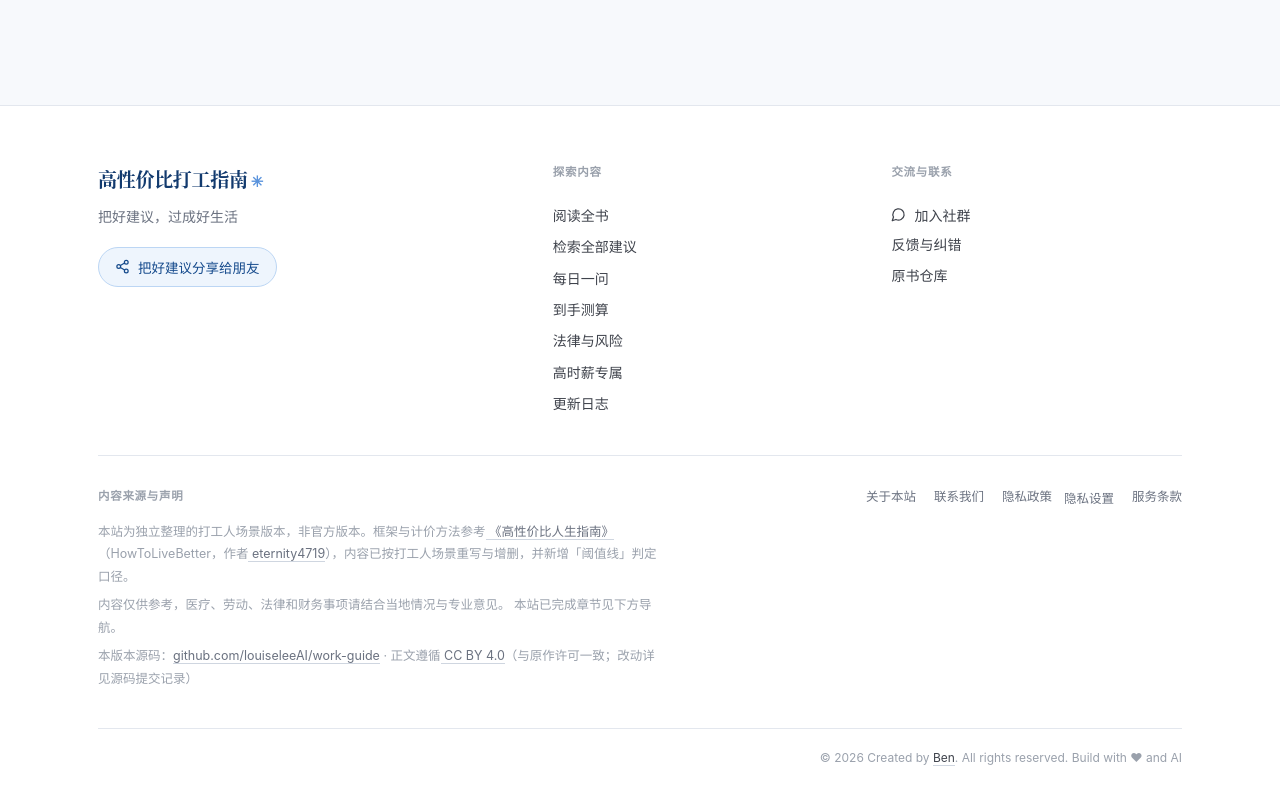
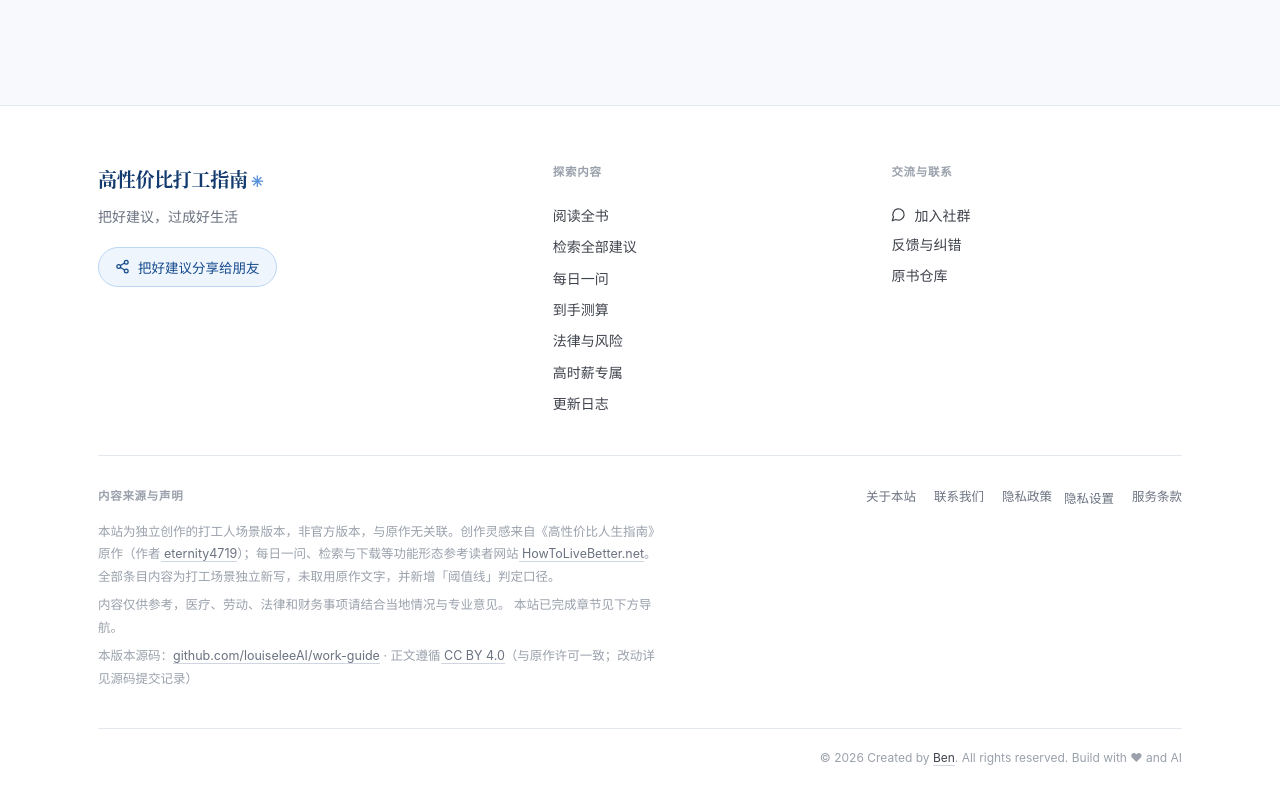
Before and after one commit to louiseleeAI/work-guide, a React (Vite) app: page / in a window 1280 px wide. Shown: the part 4568-5368 px from the top of the page. Built offline with nearby package versions, Linux system fonts and the light colour scheme.

Commit message:
docs: 署名口径修正——灵感致敬而非改编声明（内容为独立新写，未取用原作文字；功能形态参考读者网站）

```diff
--- a/src/components/SiteFooter.tsx
+++ b/src/components/SiteFooter.tsx
@@ -75,12 +75,7 @@ export function SiteFooter() {
             <div className="lf-sources">
               <span className="lf-heading">内容来源与声明</span>
               <p>
-                本站为独立整理的打工人场景版本，非官方版本。框架与计价方法参考
-                <a href="https://howtolivebetter.net/" target="_blank" rel="noreferrer">
-                  {' '}
-                  《高性价比人生指南》
-                </a>
-                （HowToLiveBetter，作者
+                本站为独立创作的打工人场景版本，非官方版本，与原作无关联。创作灵感来自《高性价比人生指南》原作（作者
                 <a
                   href="https://github.com/eternity4719/HowToLiveBetter"
                   target="_blank"
@@ -89,7 +84,12 @@ export function SiteFooter() {
                   {' '}
                   eternity4719
                 </a>
-                ），内容已按打工人场景重写与增删，并新增「阈值线」判定口径。
+                ）；每日一问、检索与下载等功能形态参考读者网站
+                <a href="https://howtolivebetter.net/" target="_blank" rel="noreferrer">
+                  {' '}
+                  HowToLiveBetter.net
+                </a>
+                。全部条目内容为打工场景独立新写，未取用原作文字，并新增「阈值线」判定口径。
               </p>
               <p>
                 内容仅供参考，医疗、劳动、法律和财务事项请结合当地情况与专业意见。
--- a/src/lib/export.ts
+++ b/src/lib/export.ts
@@ -66,8 +66,8 @@ export function buildMarkdown(full: boolean): string {
   out.push(book.disclaimer)
   out.push('')
   out.push('> 来源：《高性价比打工指南》 https://louiseai.site ｜ 本版本源码：https://github.com/louiseleeAI/work-guide')
-  out.push('> 框架与计价方法参考《高性价比人生指南》（作者 eternity4719）：https://github.com/eternity4719/HowToLiveBetter')
-  out.push('> 正文遵循 CC BY 4.0：https://creativecommons.org/licenses/by/4.0/ （转载/改编请注明出处并注明改动）')
+  out.push('> 创作灵感来自《高性价比人生指南》原作（作者 eternity4719）：https://github.com/eternity4719/HowToLiveBetter ；功能形态参考读者网站 HowToLiveBetter.net')
+  out.push('> 内容为独立新写，遵循 CC BY 4.0：https://creativecommons.org/licenses/by/4.0/ （转载请注明出处并附许可证链接）')
   out.push('')
   for (const ch of chapters) {
     const es = entriesOfChapter(ch.id)
--- a/src/pages/ChapterPage.tsx
+++ b/src/pages/ChapterPage.tsx
@@ -78,7 +78,7 @@ export function ChapterPage({ id }: { id: string }) {
           <div style={{ marginBottom: 28 }}>
             {ch.sourceRepo && (
               <a className="srcbook" href={ch.sourceRepo} target="_blank" rel="noreferrer">
-                查看本章源文件
+                灵感对照：原作相关章节
                 <Arrow />
               </a>
             )}
--- a/src/pages/StaticPage.tsx
+++ b/src/pages/StaticPage.tsx
@@ -39,7 +39,7 @@ const PAGES: Record<string, { title: string; lede: string; body: string[] }> = {
       '本站内容仅供信息参考，不构成法律、医疗或财务建议。具体决策请结合你的实际情况，咨询有资质的专业人士。',
       '劳动仲裁时效、竞业限制补偿标准、社保与公积金的具体口径存在明显的地区差异，且政策文件会不定期修订。本站的数字是全国性法律规定，地方性规定会单独标注。',
       '站点内的算账工具和阈值线是估算工具，不保证准确对应你的实际收入结构。社保缴费比例各地不同，测算结果仅供比较。',
-      '本站为个人整理的公益项目，与参考站 HowToLiveBetter 无隶属关系。原书作者对内容拥有全部权利，本站仅作场景化改编。',
+      '本站为个人整理的公益项目，与《高性价比人生指南》原作（作者 eternity4719）及其读者网站 HowToLiveBetter.net 无隶属关系。本站全部条目内容为打工人场景独立新写，未取用原作文字；创作灵感与功能形态参考已在页脚致谢。',
     ],
   },
   changelog: {
```
Also changed, not shown: 1 other file (tests, documents, lock files or other folders).
